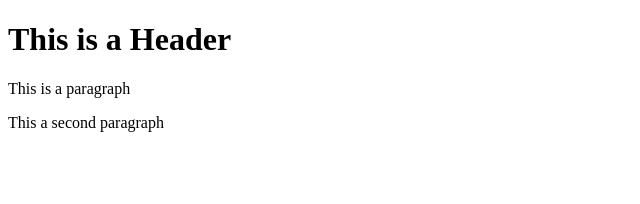
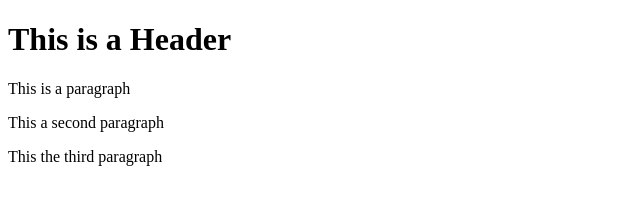
Before and after one commit to PedroSZ/git-test, a website: page index.html in a window 1280 px wide. Shown: the whole page, without its empty margins (0-640 px from the left). Drawn offline with Linux system fonts and the light colour scheme.

Commit message:
fourth commit

```diff
--- a/index.html
+++ b/index.html
@@ -6,5 +6,6 @@
         <h1>This is a Header</h1>
         <p>This is a paragraph</p>
         <p>This a second paragraph</p>
+        <p>This the third paragraph</p>
     </body>
 </html>
```
Also changed, not shown: package.json (added, +24 -0 lines), 2 other files.
